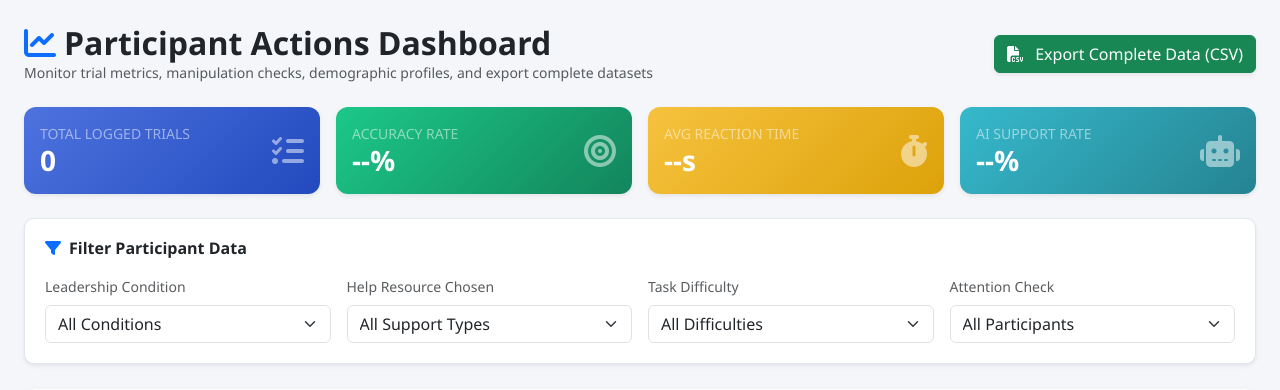
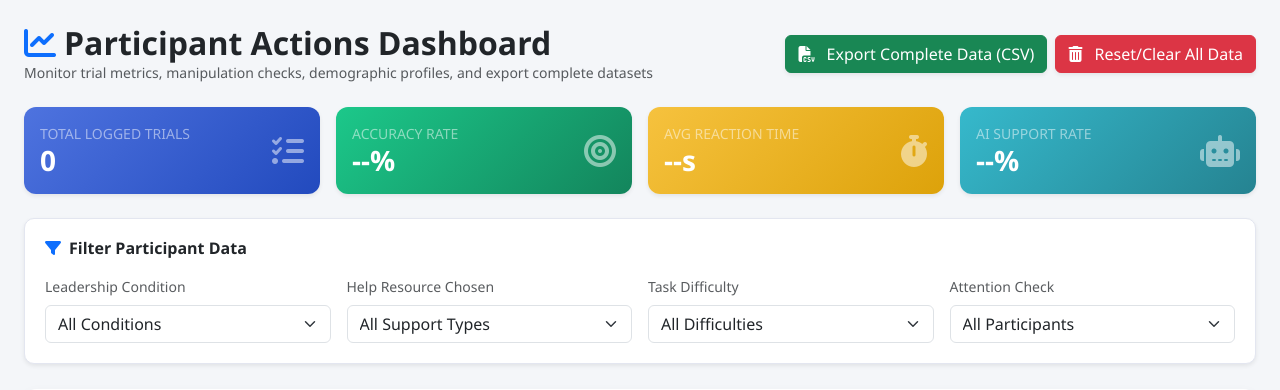
Before and after one commit to yoavb1/help_seeking, a Django app: page /admin-dashboard/ in a window 1280 px wide. Shown: the top 390 px of the page. Run offline with Django 4.2, Linux system fonts and the light colour scheme; the visitor is signed in with stand-in values (Sample User, id 1); data that the repository does not hold is empty; some libraries are stand-ins or nearby versions.

Commit message:
add clear all data

```diff
--- a/experiment/urls.py
+++ b/experiment/urls.py
@@ -17,4 +17,6 @@ urlpatterns = [
     path('thank-you/', views.thank_you_view, name='thank_you'),
     path('export/trials-csv/',views.download_trials_csv, name="download_trials_csv",),
     path('admin-dashboard/', views.analytics_dashboard, name='analytics_dashboard'),
+    path('admin-dashboard/', views.analytics_dashboard, name='analytics_dashboard'),
+    path('admin-dashboard/clear-data/', views.clear_all_experiment_data, name='clear_all_experiment_data'),
 ]
--- a/experiment/views.py
+++ b/experiment/views.py
@@ -9,7 +9,10 @@ from django.shortcuts import get_object_or_404, redirect, render
 from django.urls import reverse
 from django.http import HttpResponse
 import csv
-
+from django.db import transaction
+from django.contrib import messages
+from django.shortcuts import redirect
+from django.views.decorators.http import require_POST
 from .models import ChoiceExperimentSession, ParticipantTrial
 
 # 💡 Set your Prolific Completion Code here:
@@ -558,3 +561,23 @@ def download_trials_csv(request):
         ])
 
     return response
+
+@staff_member_required
+@require_POST
+def clear_all_experiment_data(request):
+    """Deletes all session and trial records without dropping schema or user accounts."""
+    try:
+        with transaction.atomic():
+            # ParticipantTrial records will auto-delete via CASCADE if foreign key is set,
+            # but deleting both explicitly guarantees clean resets across all DB engines.
+            trial_count, _ = ParticipantTrial.objects.all().delete()
+            session_count, _ = ChoiceExperimentSession.objects.all().delete()
+
+        messages.success(
+            request,
+            f"Successfully cleared all data: {session_count} sessions and {trial_count} trials removed."
+        )
+    except Exception as e:
+        messages.error(request, f"Failed to clear data: {str(e)}")
+
+    return redirect('experiment:analytics_dashboard')
--- a/templates/admin_dashboard.html
+++ b/templates/admin_dashboard.html
@@ -29,16 +29,32 @@
 <body>
 
 <div class="container-fluid py-4 px-4">
-    <!-- Header Title & Export Button -->
+
+    <!-- Django Flash Messages Alert Banners -->
+    {% if messages %}
+        <div class="mb-4">
+            {% for message in messages %}
+                <div class="alert alert-{{ message.tags|default:'info' }} alert-dismissible fade show shadow-sm" role="alert">
+                    <i class="fas fa-info-circle me-2"></i> {{ message }}
+                    <button type="button" class="btn-close" data-bs-dismiss="alert" aria-label="Close"></button>
+                </div>
+            {% endfor %}
+        </div>
+    {% endif %}
+
+    <!-- Header Title & Action Buttons -->
     <div class="d-flex justify-content-between align-items-center mb-4">
         <div>
             <h2 class="fw-bold text-dark mb-0"><i class="fas fa-chart-line text-primary me-2"></i>Participant Actions Dashboard</h2>
             <p class="text-muted small mb-0">Monitor trial metrics, manipulation checks, demographic profiles, and export complete datasets</p>
         </div>
-        <div>
+        <div class="d-flex gap-2">
             <a href="{% url 'experiment:download_trials_csv' %}" class="btn btn-success font-weight-bold shadow-sm">
                 <i class="fas fa-file-csv me-2"></i> Export Complete Data (CSV)
             </a>
+            <button type="button" class="btn btn-danger font-weight-bold shadow-sm" data-bs-toggle="modal" data-bs-target="#clearDataModal">
+                <i class="fas fa-trash-alt me-2"></i> Reset/Clear All Data
+            </button>
         </div>
     </div>
 
@@ -238,6 +254,38 @@
     </div>
 </div>
 
+<!-- Clear Data Safety Confirmation Modal -->
+<div class="modal fade" id="clearDataModal" tabindex="-1" aria-labelledby="clearDataModalLabel" aria-hidden="true">
+    <div class="modal-dialog modal-dialog-centered">
+        <div class="modal-content border-danger">
+            <div class="modal-header bg-danger text-white">
+                <h5 class="modal-title fw-bold" id="clearDataModalLabel">
+                    <i class="fas fa-exclamation-triangle me-2"></i> Confirm Complete Data Deletion
+                </h5>
+                <button type="button" class="btn-close btn-close-white" data-bs-dismiss="modal" aria-label="Close"></button>
+            </div>
+            <div class="modal-body">
+                <p class="text-dark fw-bold mb-2">Are you sure you want to delete all experiment records?</p>
+                <p class="text-muted small mb-0">
+                    This action will permanently wipe all <strong>ChoiceExperimentSession</strong> and <strong>ParticipantTrial</strong> entries from the database.
+                </p>
+                <div class="alert alert-warning border-warning mt-3 mb-0 small">
+                    <i class="fas fa-shield-alt me-1"></i> Your superuser account, database schema, and administrative setup will remain completely unaffected.
+                </div>
+            </div>
+            <div class="modal-footer bg-light">
+                <button type="button" class="btn btn-secondary" data-bs-dismiss="modal">Cancel</button>
+                <form action="{% url 'experiment:clear_all_experiment_data' %}" method="POST" class="d-inline">
+                    {% csrf_token %}
+                    <button type="submit" class="btn btn-danger fw-bold">
+                        <i class="fas fa-trash-alt me-1"></i> Yes, Delete All Data
+                    </button>
+                </form>
+            </div>
+        </div>
+    </div>
+</div>
+
 <!-- Scripts: jQuery, Bootstrap, DataTables -->
 <script src="https://code.jquery.com/jquery-3.7.0.min.js"></script>
 <script src="https://cdn.jsdelivr.net/npm/bootstrap@5.3.0/dist/js/bootstrap.bundle.min.js"></script>
```
